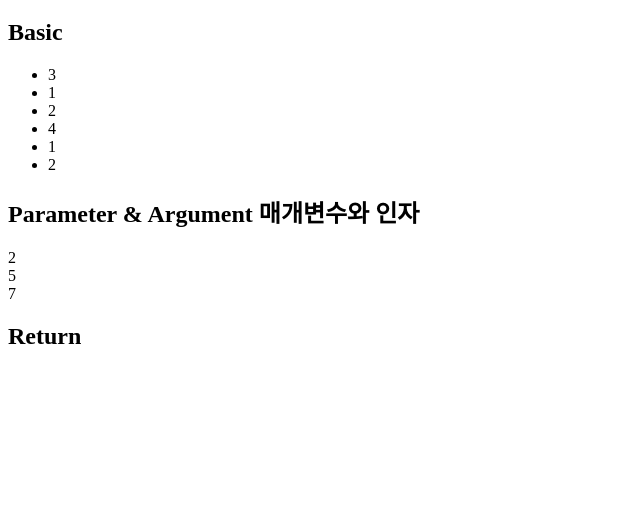
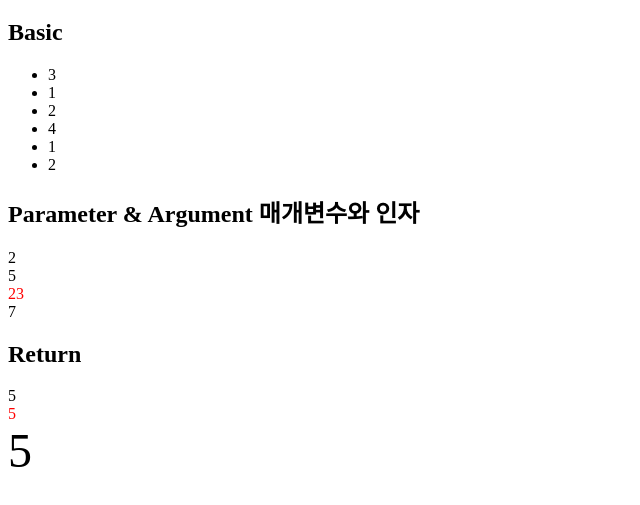
Before and after one commit to KSN99/HTML-CSS-JAVASCRIPT, a plain HTML site: page ex9.html in a window 1280 px wide. Shown: the part 61-566 px from the top of the page, without its empty margins (0-640 px from the left). Drawn offline with Linux system fonts and the light colour scheme.

Commit message:
function return

```diff
--- a/ex9.html
+++ b/ex9.html
@@ -29,9 +29,23 @@
         function sum(left, right){
           document.write(left+right+'<br>');
         }
+        function sumColorRed(left, right){
+          document.write('<div style="color:red">'+left+right+'</div>');
+        }
         sum(2,3); //5
+        sumColorRed(2,3);
         sum(3,4); //7
       </script>
       <h2>Return</h2>
+      <script type="text/javascript">
+        function sum2(left, right){
+          return left+right;
+        }
+        document.write(sum2(2,3)+'<br>');
+        document.write('<div style="color:red">'+sum2(2,3)+'</div>');
+        document.write('<div style="font-size:3rem;">'+sum2(2,3)+'</div>');
+
+
+      </script>
   </body>
 </html>
```
